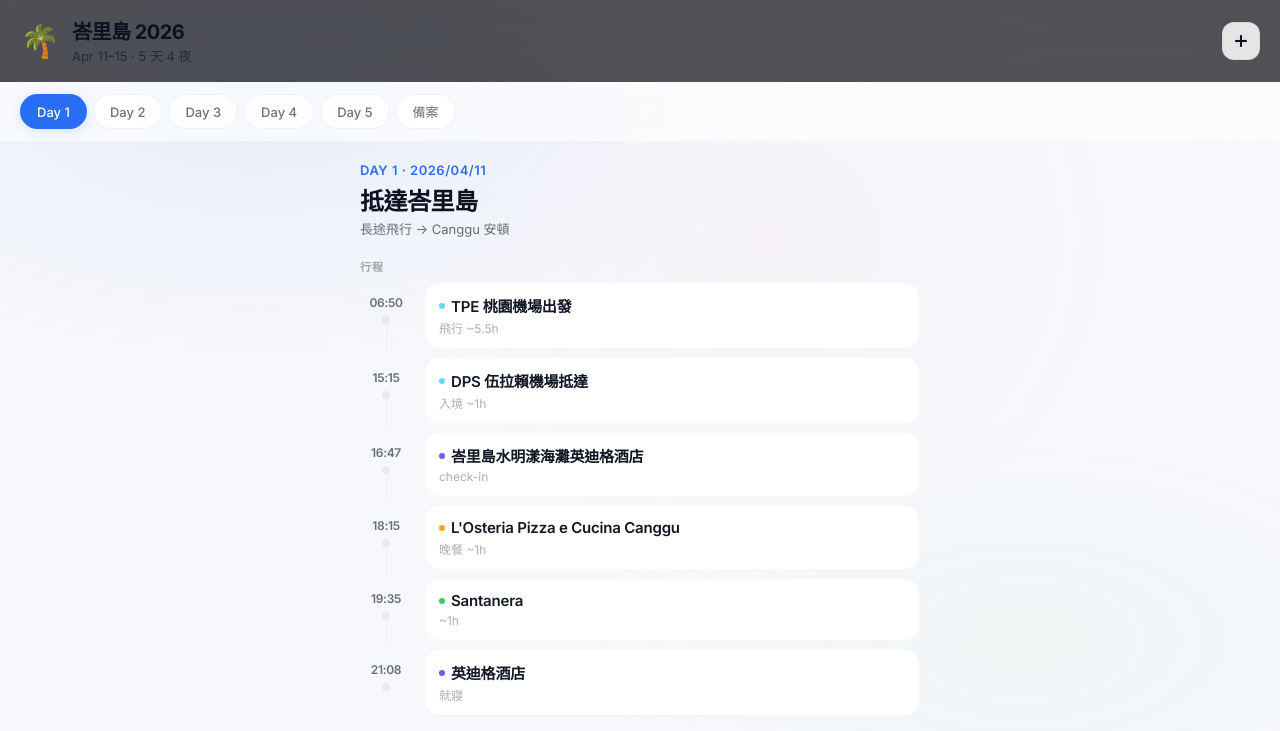
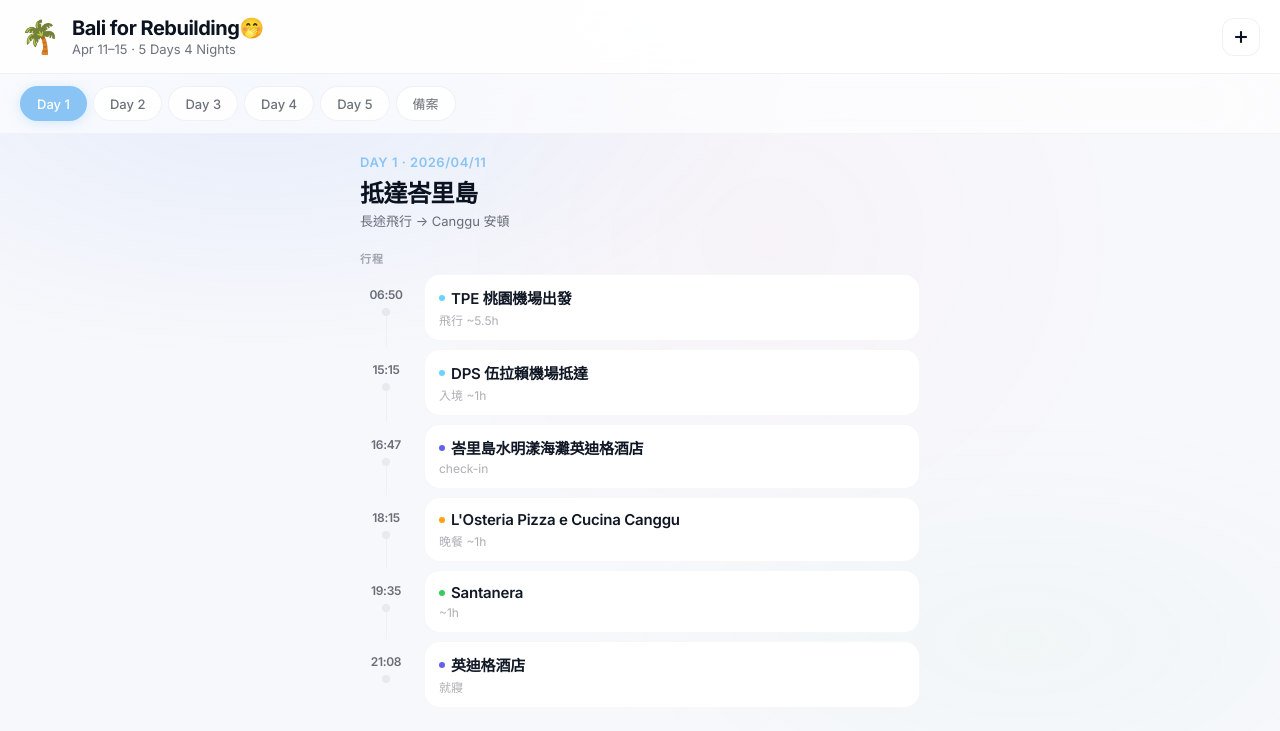
Before and after one commit to Yvette0828/bali-website-2026, a plain HTML site: page public/index.html in a window 1280 px wide. Shown: the top 731 px of the page. Drawn offline with Linux system fonts and the light colour scheme; no server answers.

Commit message:
style: light header, baby blue accent, update title

```diff
--- a/public/index.html
+++ b/public/index.html
@@ -19,8 +19,8 @@
       <div class="header-title">
         <span class="header-emoji">🌴</span>
         <div>
-          <h1>峇里島 2026</h1>
-          <p>Apr 11–15 · 5 天 4 夜</p>
+          <h1>Bali for Rebuilding🤭</h1>
+          <p>Apr 11–15 · 5 Days 4 Nights</p>
         </div>
       </div>
       <button class="btn-icon" id="btn-add" title="新增預訂">
--- a/public/style.css
+++ b/public/style.css
@@ -12,9 +12,9 @@
   --text-primary: #0b1220;
   --text-secondary: rgba(11,18,32,0.6);
   --text-tertiary: rgba(11,18,32,0.35);
-  --accent: #2b6ef6;
-  --accent-light: rgba(43,110,246,0.12);
-  --accent-glow: rgba(43,110,246,0.18);
+  --accent: #89c4f4;
+  --accent-light: rgba(137,196,244,0.2);
+  --accent-glow: rgba(137,196,244,0.35);
   --success: #059669;
   --warning: #ff9f0a;
   --danger: #e53935;
@@ -67,8 +67,8 @@
   z-index: 100;
   backdrop-filter: var(--blur);
   -webkit-backdrop-filter: var(--blur);
-  background: rgba(10,10,15,0.7);
-  border-bottom: 1px solid var(--border-light);
+  background: rgba(255,255,255,0.92);
+  border-bottom: 1px solid var(--border);
   padding: env(safe-area-inset-top, 0) 0 0;
 }
 
```
